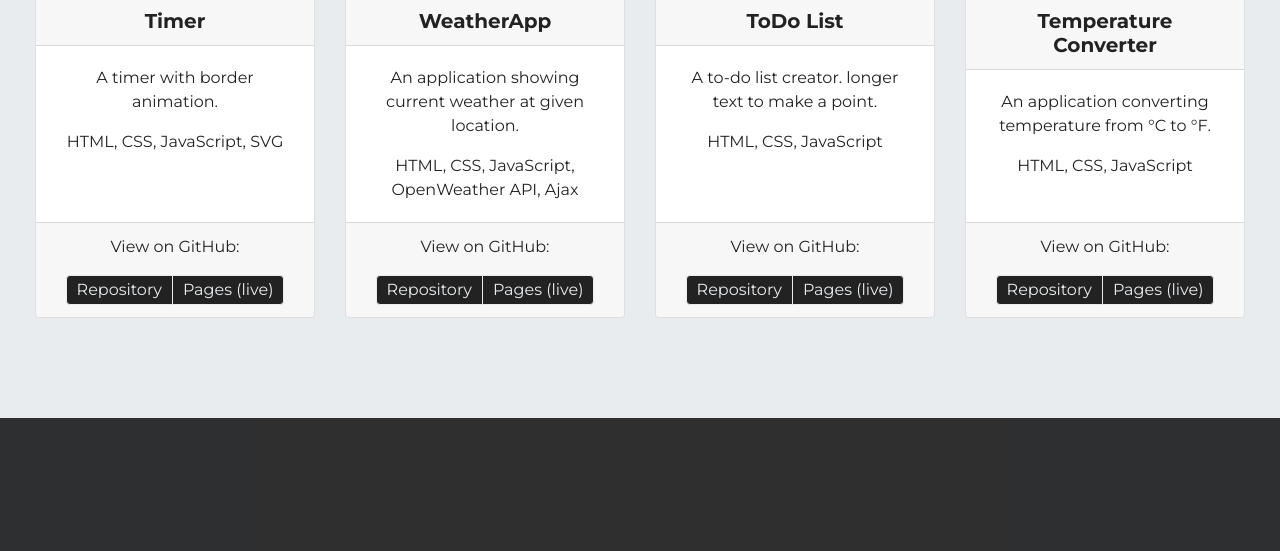
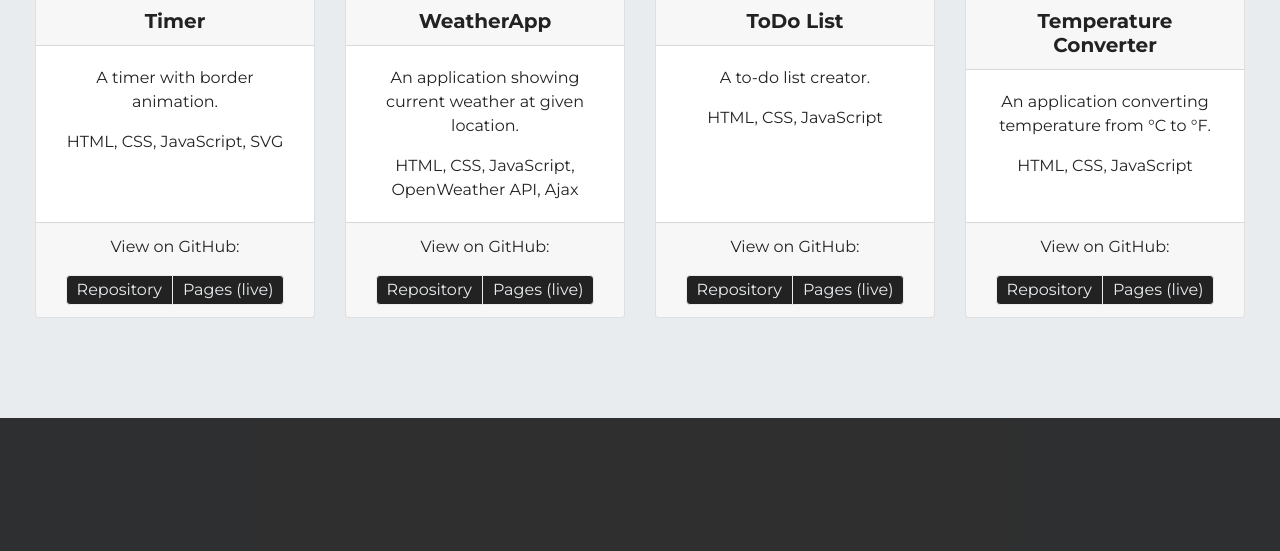
Before and after one commit to emzys/portfolio-page, a plain HTML site: page index.html in a window 1280 px wide. Shown: the part 5060-5611 px from the top of the page. Drawn offline with nearby package versions, Linux system fonts and the light colour scheme; files whose address does not match are found by name; a web font is replaced by a local one.

Commit message:
Update index.html

```diff
--- a/index.html
+++ b/index.html
@@ -330,7 +330,7 @@
                 <h5 class="card-title">ToDo List</h5>
               </div>
               <div class="card-body">
-                <p class="card-text">A to-do list creator. longer text to make a point.</p>
+                <p class="card-text">A to-do list creator.</p>
                 <p class="card-text">HTML, CSS, JavaScript</p>
               </div>
               <div class="card-footer">
```
